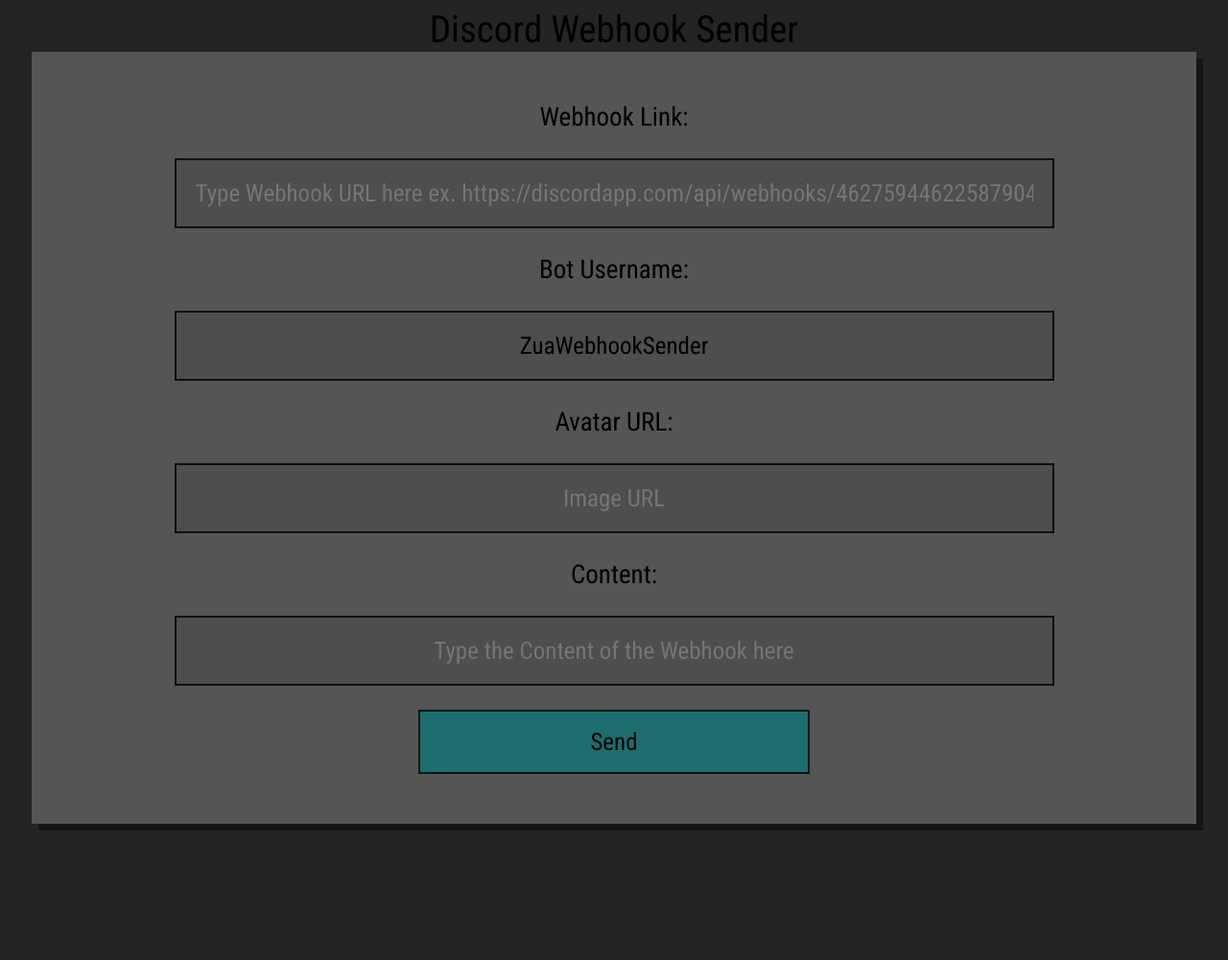
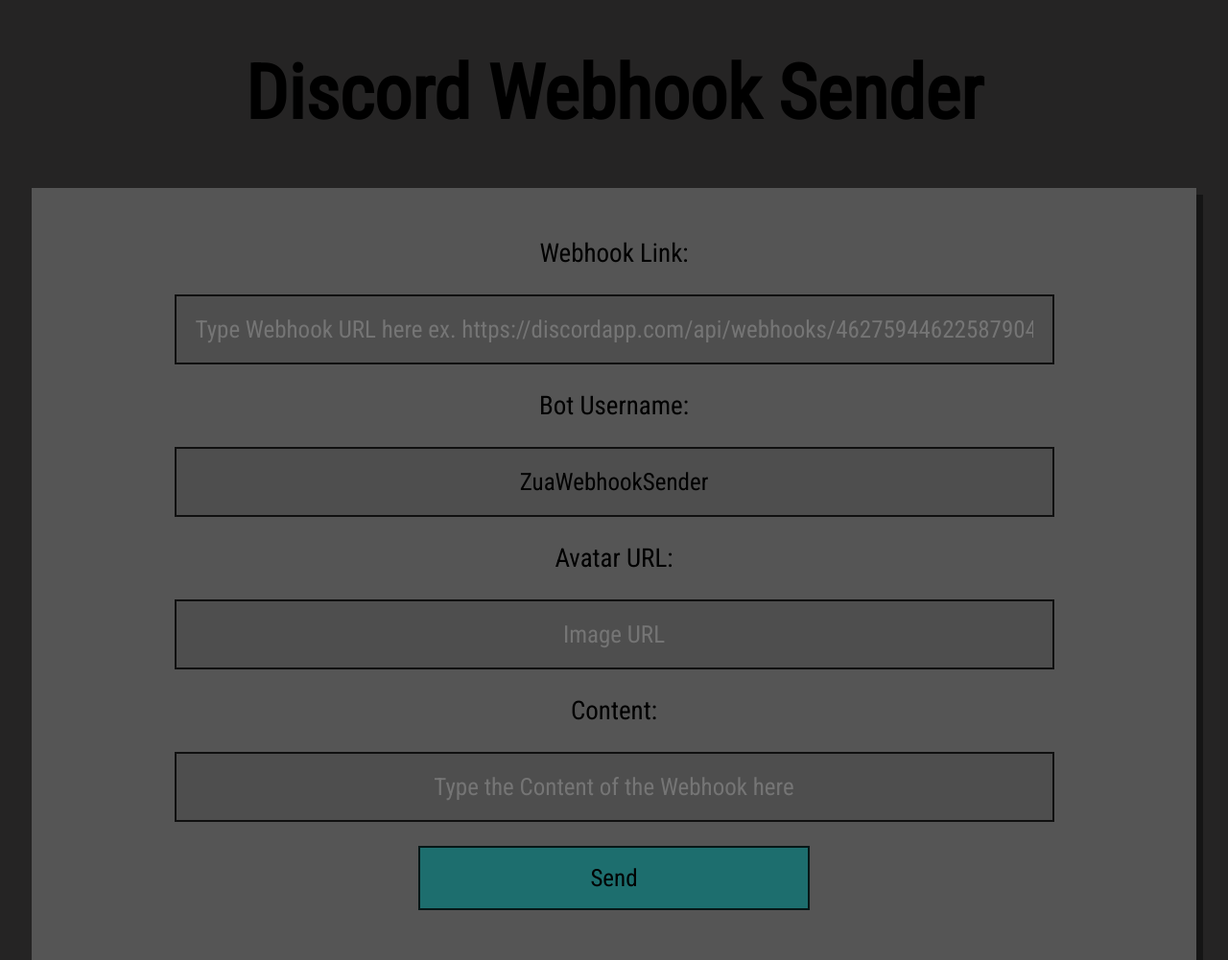
Before and after one commit to q3m/discord-webhook, a plain HTML site: page index.html in a window 1280 px wide. Shown: the top 1001 px of the page at 96% size. Before the commit the page ends 867 px from the top, so only its background shows below. Drawn offline with Linux system fonts and the light colour scheme.

Commit message:
Update index.html

```diff
--- a/index.html
+++ b/index.html
@@ -13,7 +13,7 @@
   <body>
 
     <div id="header">
-      <h>Discord Webhook Sender</h>
+      <h1>Discord Webhook Sender</h1>
     </div>
     <div id="container">
       <div class="center-align">
@@ -23,12 +23,9 @@
         <p>Content:</p><input type="text" id="content" placeholder="Type the Content of the Webhook here">
         <br>
         <button id="btn">Send</button>
-        <center>
        <!--JS log in the works atm-->
         <p id='log'></p>
-      </center>
     </div>
-  </div>
   </div>
  <script src="jquery.js"></script>
   <script src="main.js"></script>
```
